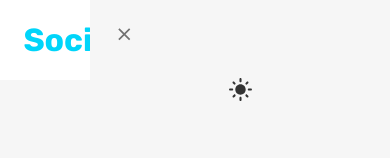
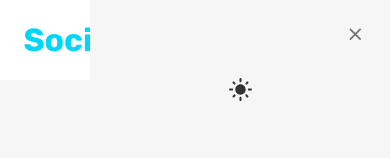
Before and after one commit to abhi1506manu/Socailmedia-App, a React (Vite) app in the folder client/: page /home in a window 390 px wide. Both pictures are taken after a click on the button 358 px from the left and 40 px from the top of the page. Shown: the top 158 px of the page. Built offline with nearby package versions, Linux system fonts and the light colour scheme.

Commit message:
fixed menu in navbar

```diff
--- a/client/src/scenes/navbar/Navbar.jsx
+++ b/client/src/scenes/navbar/Navbar.jsx
@@ -33,7 +33,6 @@ const Navbar = () => {
   const navigate = useNavigate();
   const user = useSelector((state) => state.user);
 
-  console.log(user);
   const isNonMobileScreens = useMediaQuery("(min-width:1000px)");
 
   const theme = useTheme();
@@ -117,7 +116,9 @@ const Navbar = () => {
       ) : (
         <IconButton
           onClick={() => setIsMobileMenuToggled(!isMobileMenuToggled)}
-        ></IconButton>
+        >
+          <Menu/>
+        </IconButton>
       )}
 
       {/* Mobile Nav */}
@@ -133,7 +134,7 @@ const Navbar = () => {
           backgroundColor={background}
         >
           {/* Close Icon */}
-          <Box display="flex" justifyContent="space-between" p="1rem">
+          <Box display="flex" justifyContent="flex-end" p="1rem">
             <IconButton
               onClick={() => setIsMobileMenuToggled(!isMobileMenuToggled)}
             >
```
